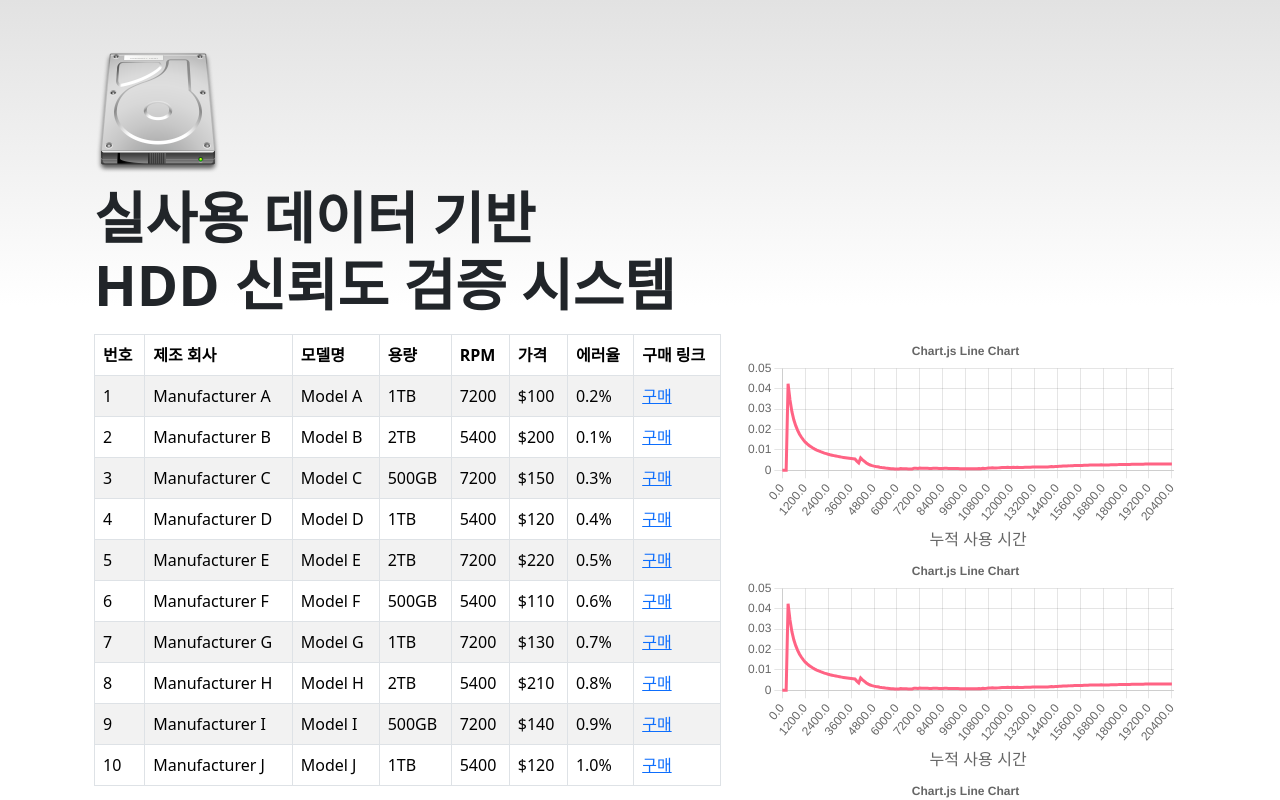
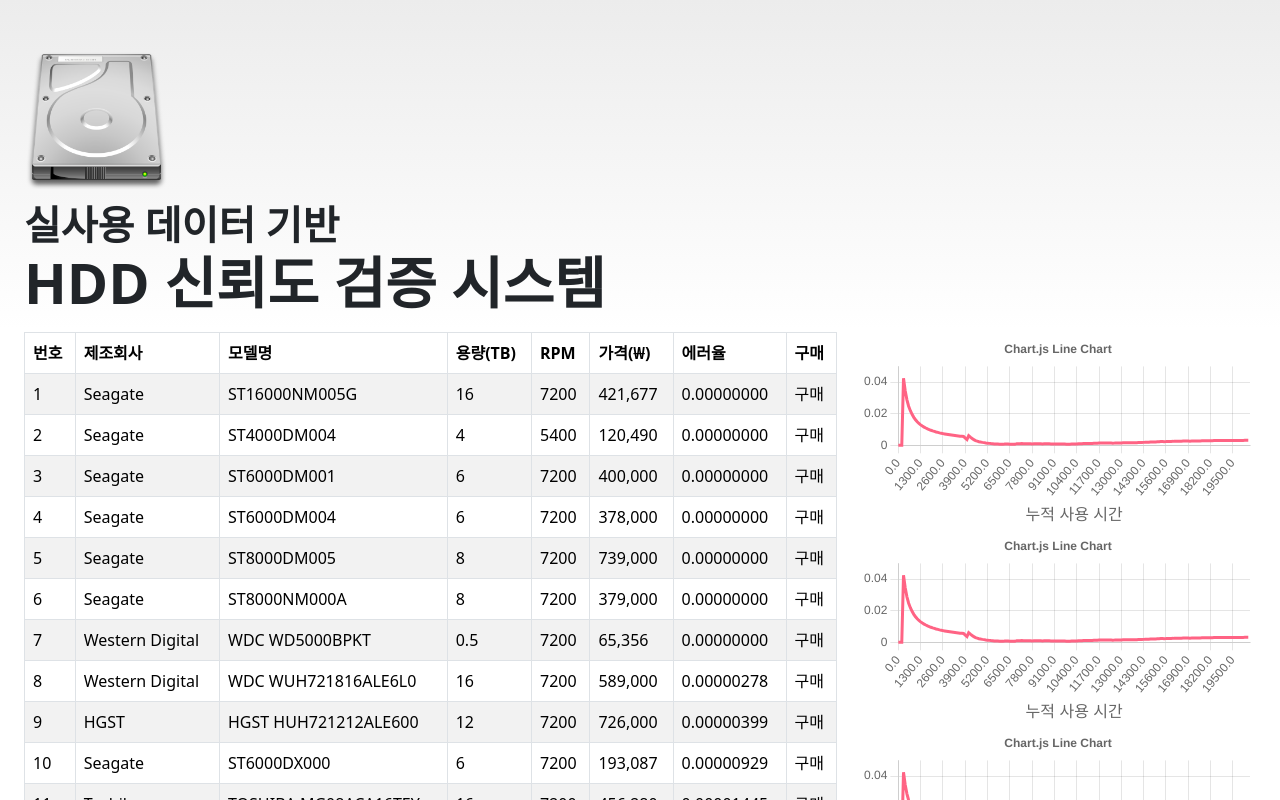
Before and after one commit to shythm/sw-application-2023-2, a React (Create React App) app in the folder app/hdd-relver-system/: page / in a window 1280 px wide. Shown: the top 800 px of the page. Built offline with nearby package versions, Linux system fonts and the light colour scheme.

Commit message:
update: hdd-list data and view

```diff
--- a/app/hdd-relver-system/src/App.js
+++ b/app/hdd-relver-system/src/App.js
@@ -11,125 +11,31 @@
 import FailureRateChart from "./components/FailureRateChart";
 
 export default function App() {
-  const sampleData = [
-    {
-      id: 1,
-      manufacturer: "Manufacturer A",
-      model: "Model A",
-      capacity: "1TB",
-      rpm: "7200",
-      price: "$100",
-      errorRate: "0.2%",
-      purchaseLink: "http://example.com",
-    },
-    {
-      id: 2,
-      manufacturer: "Manufacturer B",
-      model: "Model B",
-      capacity: "2TB",
-      rpm: "5400",
-      price: "$200",
-      errorRate: "0.1%",
-      purchaseLink: "http://example.com",
-    },
-    {
-      id: 3,
-      manufacturer: "Manufacturer C",
-      model: "Model C",
-      capacity: "500GB",
-      rpm: "7200",
-      price: "$150",
-      errorRate: "0.3%",
-      purchaseLink: "http://example.com",
-    },
-    {
-      id: 4,
-      manufacturer: "Manufacturer D",
-      model: "Model D",
-      capacity: "1TB",
-      rpm: "5400",
-      price: "$120",
-      errorRate: "0.4%",
-      purchaseLink: "http://example.com",
-    },
-    {
-      id: 5,
-      manufacturer: "Manufacturer E",
-      model: "Model E",
-      capacity: "2TB",
-      rpm: "7200",
-      price: "$220",
-      errorRate: "0.5%",
-      purchaseLink: "http://example.com",
-    },
-    {
-      id: 6,
-      manufacturer: "Manufacturer F",
-      model: "Model F",
-      capacity: "500GB",
-      rpm: "5400",
-      price: "$110",
-      errorRate: "0.6%",
-      purchaseLink: "http://example.com",
-    },
-    {
-      id: 7,
-      manufacturer: "Manufacturer G",
-      model: "Model G",
-      capacity: "1TB",
-      rpm: "7200",
-      price: "$130",
-      errorRate: "0.7%",
-      purchaseLink: "http://example.com",
-    },
-    {
-      id: 8,
-      manufacturer: "Manufacturer H",
-      model: "Model H",
-      capacity: "2TB",
-      rpm: "5400",
-      price: "$210",
-      errorRate: "0.8%",
-      purchaseLink: "http://example.com",
-    },
-    {
-      id: 9,
-      manufacturer: "Manufacturer I",
-      model: "Model I",
-      capacity: "500GB",
-      rpm: "7200",
-      price: "$140",
-      errorRate: "0.9%",
-      purchaseLink: "http://example.com",
-    },
-    {
-      id: 10,
-      manufacturer: "Manufacturer J",
-      model: "Model J",
-      capacity: "1TB",
-      rpm: "5400",
-      price: "$120",
-      errorRate: "1.0%",
-      purchaseLink: "http://example.com",
-    },
-  ];
+  const [hardDiskData, setHardDiskData] = useState(null);
+  const [data, setData] = useState(null);
 
-  const [data, setData] = useState(null);
+  if (!hardDiskData) {
+    Papa.parse("/data/hdd-list-2022.csv", {
+      download: true,
+      header: true,
+      dynamicTyping: true,
+      skipEmptyLines: true,
+      complete: (res) => setHardDiskData(res.data),
+    });
+  }
+  console.log(hardDiskData);
 
   if (!data) {
     Papa.parse("/data/ST14000NM001G-smart_9_raw.csv", {
       download: true,
-      header: false,
       complete: function (results) {
         setData(results.data.slice(1));
       },
     });
   }
 
-  console.log(data);
-
   return (
-    <Container fluid="lg" className="p-4">
+    <Container fluid className="p-4">
       <Row className="mt-4">
         <Col sm={6} md={3}>
           <Image
@@ -142,23 +48,23 @@
       </Row>
       <Row className="mt-2">
         <Col>
-          <h1 className="display-4 fw-bold">
+          <h1>
             <strong>
-              실사용 데이터 기반
+              <span className="fw-bold">실사용 데이터 기반</span>
               <br />
-              HDD 신뢰도 검증 시스템
+              <span className="display-4 fw-bold">HDD 신뢰도 검증 시스템</span>
             </strong>
           </h1>
         </Col>
       </Row>
       <Row className="mt-2">
-        <Col sm={12} md={7}>
+        <Col sm={12} md={8} className="overflow-scroll">
           <ReliabilityTable
-            data={sampleData}
+            data={hardDiskData}
             onRowClick={(e) => console.log(e)}
           />
         </Col>
-        <Col sm={12} md={5}>
+        <Col sm={12} md={4}>
           <FailureRateChart
             dataX={data?.map((row) => row[0])}
             dataY={data?.map((row) => row[1] * 100)}
--- a/app/hdd-relver-system/src/components/ReliabilityTable.jsx
+++ b/app/hdd-relver-system/src/components/ReliabilityTable.jsx
@@ -1,31 +1,41 @@
 import React from "react";
 import { Table } from "react-bootstrap";
 
-const ReliabilityTable = ({ data, onRowClick }) => {
+const ReliabilityTable = (props) => {
+  const { data, onRowClick } = props;
+
+  if (!data) {
+    return <div>데이터가 없습니다.</div>;
+  }
+
+  // sort by errorRate
+  let sortedData = data.slice();
+  sortedData.sort((a, b) => a.errorRate - b.errorRate);
+
   return (
-    <Table striped bordered hover>
+    <Table striped hover bordered>
       <thead>
         <tr>
           <th>번호</th>
-          <th>제조 회사</th>
+          <th>제조회사</th>
           <th>모델명</th>
-          <th>용량</th>
+          <th>용량(TB)</th>
           <th>RPM</th>
-          <th>가격</th>
+          <th>가격(₩)</th>
           <th>에러율</th>
-          <th>구매 링크</th>
+          <th>구매</th>
         </tr>
       </thead>
       <tbody>
-        {data.map((item) => (
+        {sortedData.map((item, idx) => (
           <tr key={item.id} onClick={() => onRowClick(item)}>
-            <td>{item.id}</td>
+            <td>{idx + 1}</td>
             <td>{item.manufacturer}</td>
             <td>{item.model}</td>
             <td>{item.capacity}</td>
             <td>{item.rpm}</td>
-            <td>{item.price}</td>
-            <td>{item.errorRate}</td>
+            <td>{item.price?.toLocaleString()}</td>
+            <td>{item.errorRate?.toFixed(8)}</td>
             <td>
               <a href={item.purchaseLink}>구매</a>
             </td>
--- a/app/hdd-relver-system/src/index.css
+++ b/app/hdd-relver-system/src/index.css
@@ -9,8 +9,8 @@
   background: rgb(255, 255, 255);
   background: linear-gradient(
     0deg,
-    rgba(255, 255, 255, 1) 70%,
-    rgba(226, 226, 226, 1) 100%
+    rgba(255, 255, 255, 1) 80%,
+    rgba(236, 236, 236, 1) 100%
   );
 }
 
--- a/app/hdd-relver-system/src/index.js
+++ b/app/hdd-relver-system/src/index.js
@@ -1,17 +1,13 @@
-import React from 'react';
-import ReactDOM from 'react-dom/client';
-import './index.css';
-import App from './App';
-import reportWebVitals from './reportWebVitals';
+import React from "react";
+import ReactDOM from "react-dom/client";
+import "./index.css";
+import App from "./App";
+import reportWebVitals from "./reportWebVitals";
 
-import 'bootstrap/dist/css/bootstrap.min.css';
+import "bootstrap/dist/css/bootstrap.min.css";
 
-const root = ReactDOM.createRoot(document.getElementById('root'));
-root.render(
-  <React.StrictMode>
-    <App />
-  </React.StrictMode>
-);
+const root = ReactDOM.createRoot(document.getElementById("root"));
+root.render(<App />);
 
 // If you want to start measuring performance in your app, pass a function
 // to log results (for example: reportWebVitals(console.log))
```
Also changed, not shown: app/hdd-relver-system/public/data/hdd-list-2022.csv.
